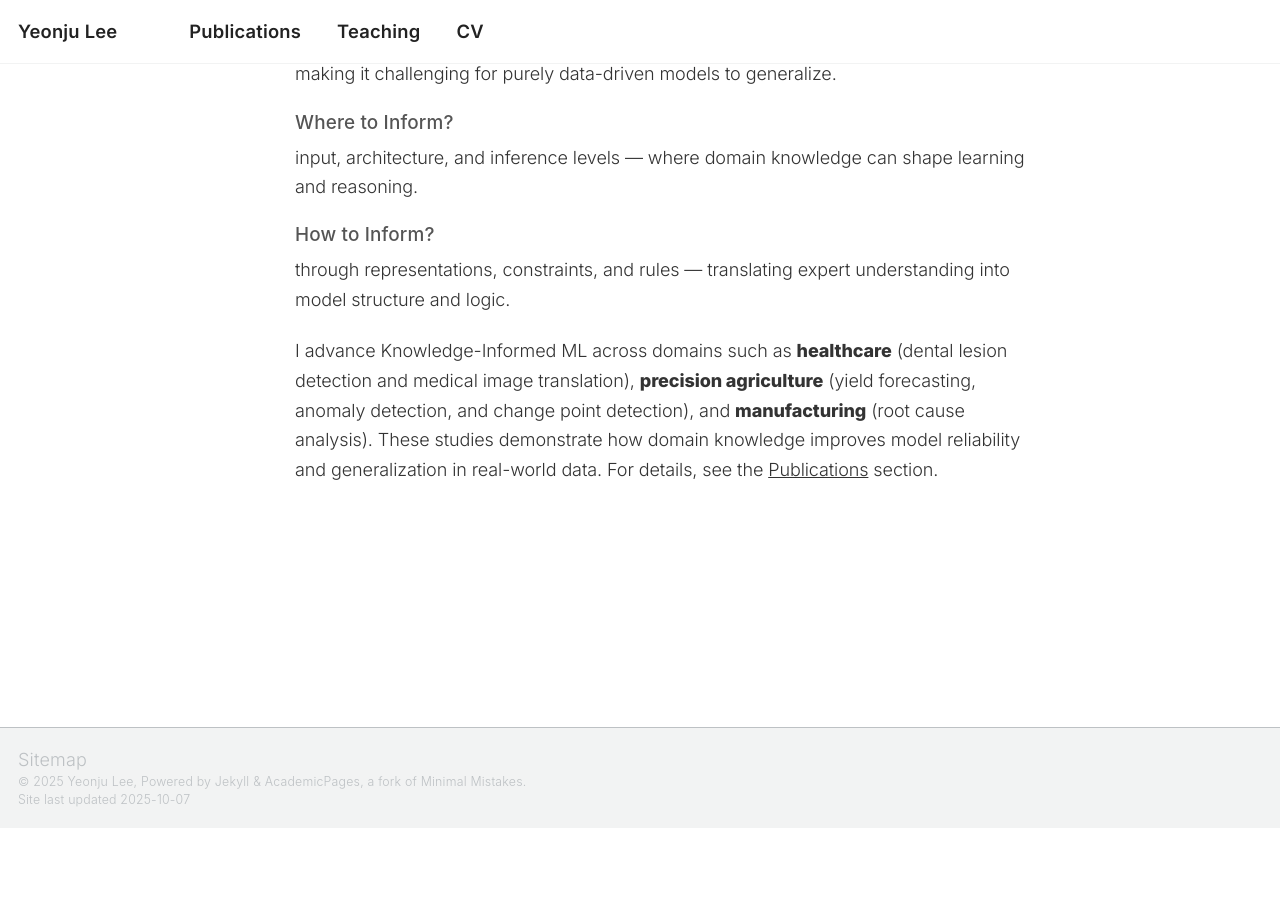
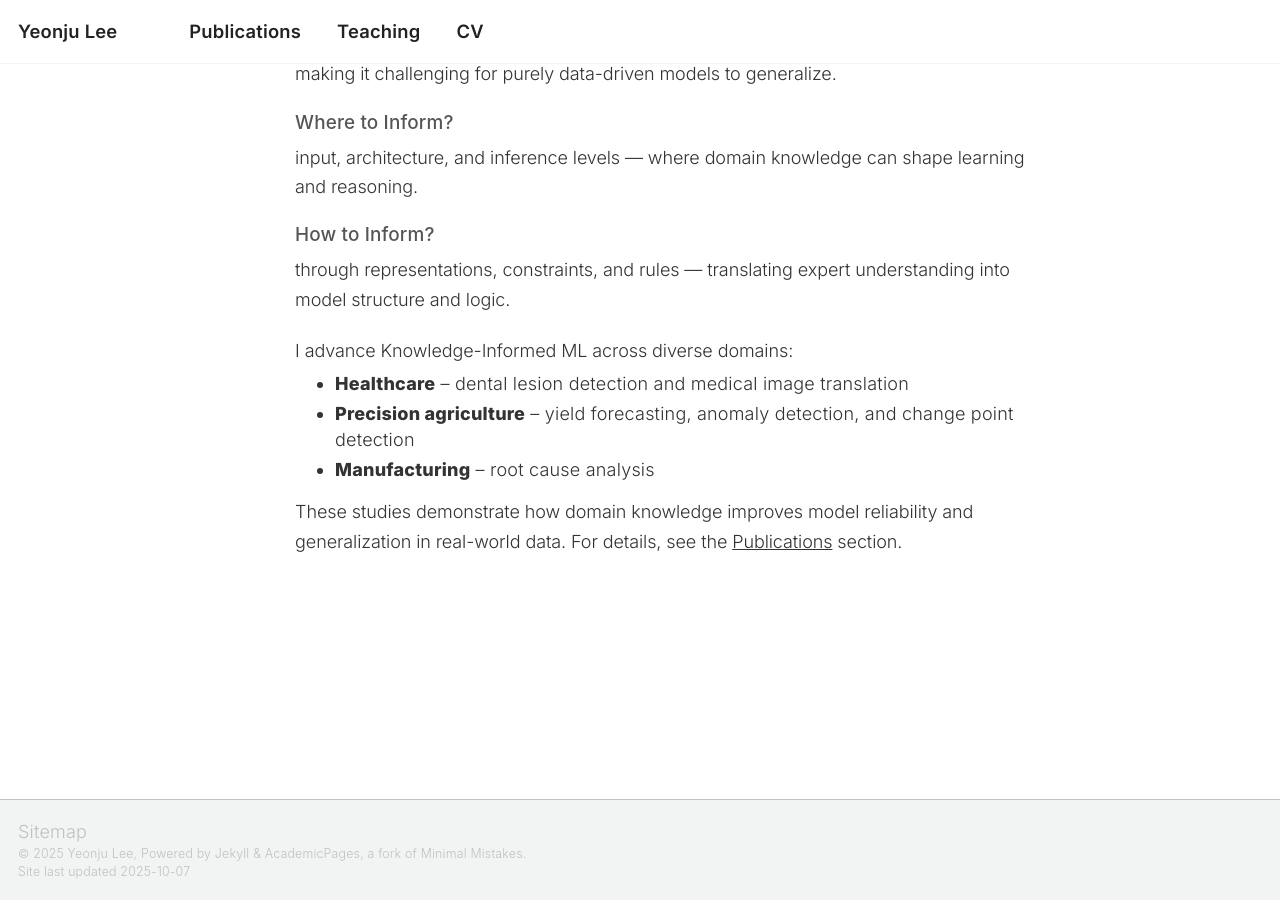
Before and after one commit to ylee845/ylee845.github.io, a Jekyll site: the page built from _pages/about.md, in a window 1280 px wide and 900 px high, scrolled down 654 px. Built offline with Jekyll 4.4.1, drawn with Linux system fonts in a browser that asks for light colours; a script that is not in the unit is left out; before the commit the page ends 1482 px from its top, so only the background shows below that.

Commit message:
Update about.md

```diff
--- a/_pages/about.md
+++ b/_pages/about.md
@@ -198,8 +198,18 @@ h4 {
   through representations, constraints, and rules — translating expert understanding into model structure and logic.
   </p>
 
-    <p style="margin-top: 1.2rem;">
-I advance Knowledge-Informed ML across domains such as <strong>healthcare</strong> (dental lesion detection and medical image translation), <strong>precision agriculture</strong> (yield forecasting, anomaly detection, and change point detection), and <strong>manufacturing</strong> (root cause analysis). These studies demonstrate how domain knowledge improves model reliability and generalization in real-world data. For details, see the <a href="/publications">Publications</a> section.
-</p>
+  <p style="margin-top: 1.2rem;">
+  I advance Knowledge-Informed ML across diverse domains:
+  </p>
+
+  <ul>
+    <li><strong>Healthcare</strong> – dental lesion detection and medical image translation</li>
+    <li><strong>Precision agriculture</strong> – yield forecasting, anomaly detection, and change point detection</li>
+    <li><strong>Manufacturing</strong> – root cause analysis</li>
+  </ul>
+
+  <p>
+  These studies demonstrate how domain knowledge improves model reliability and generalization in real-world data. For details, see the <a href="/publications">Publications</a> section.
+  </p>
 
 </section>
```
